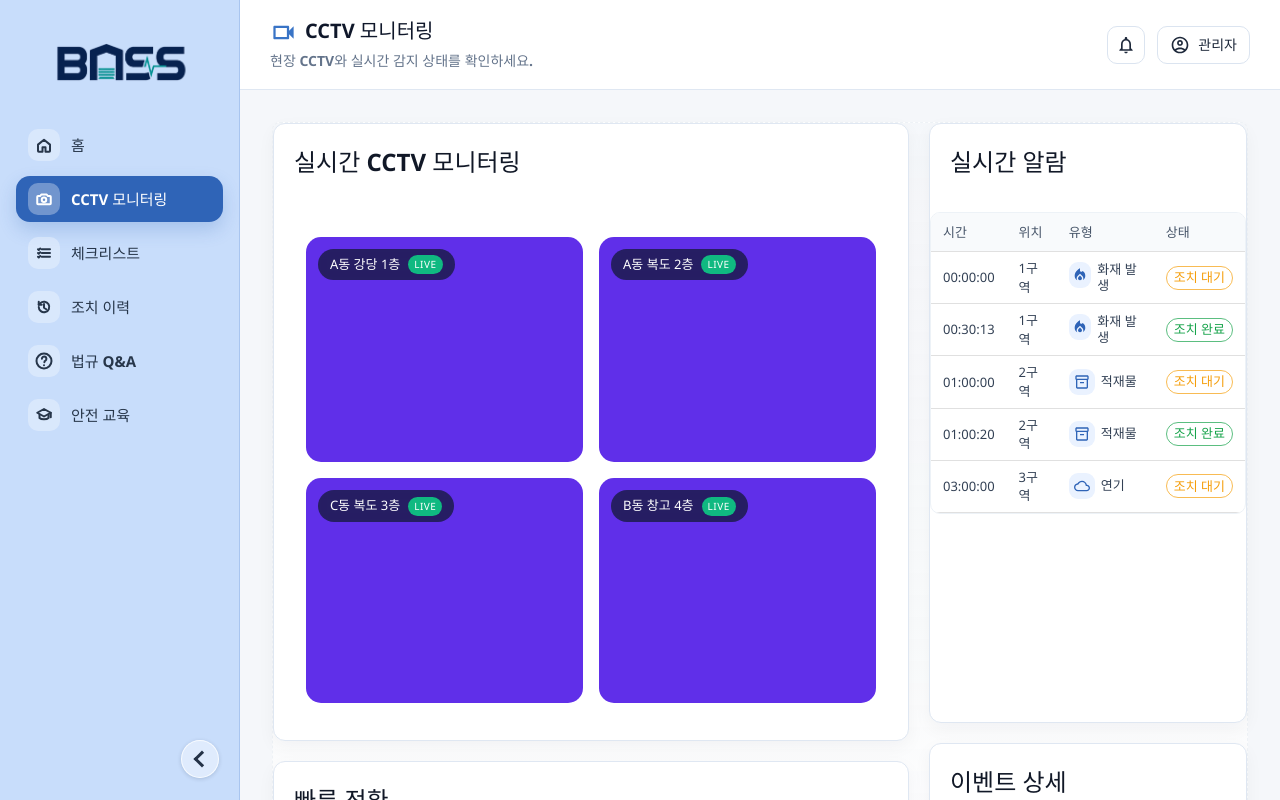
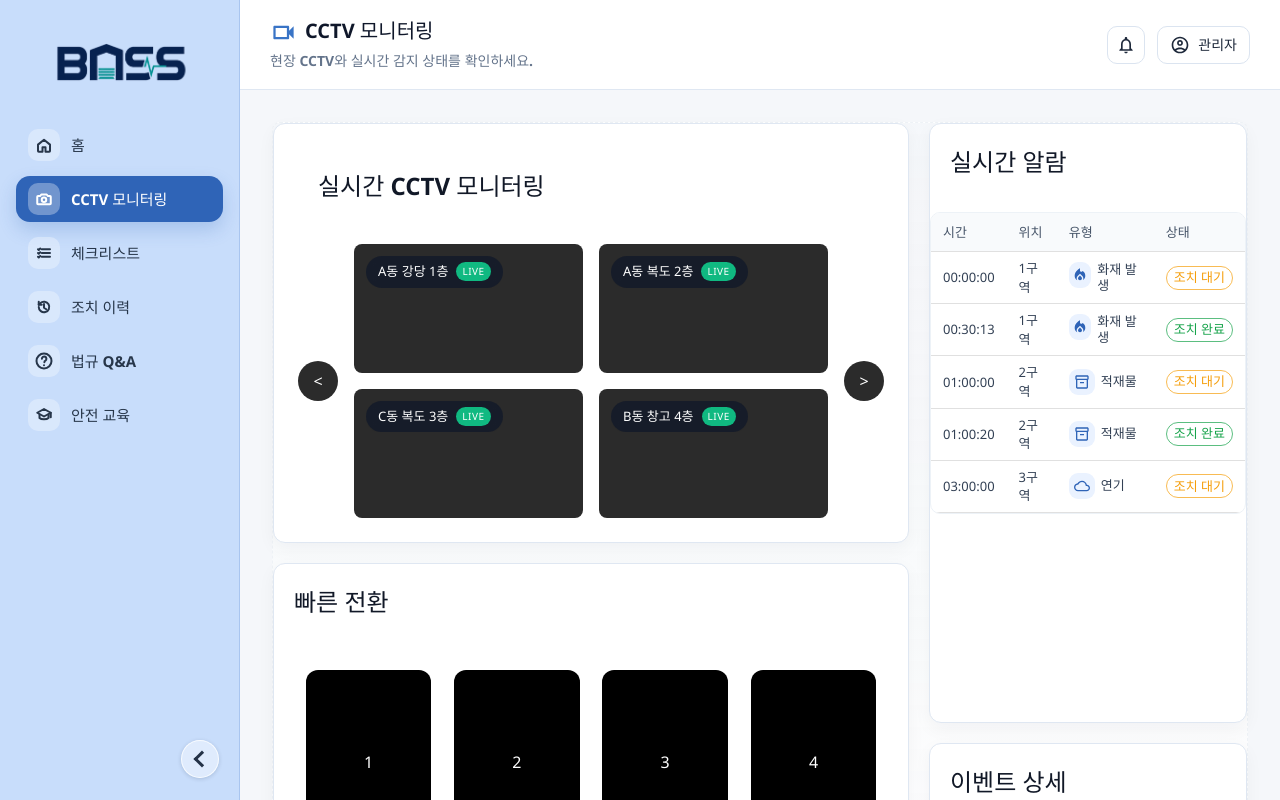
Before and after one commit to aivle-team03/frontend, a React (Vite) app: page /monitoring in a window 1280 px wide. Shown: the top 800 px of the page. Built offline with nearby package versions, Linux system fonts and the light colour scheme; a web font is replaced by a local one.

Commit message:
CCTV 페이징

```diff
--- a/src/mocks/mockData.js
+++ b/src/mocks/mockData.js
@@ -200,5 +200,23 @@ export const CCTV_INFO_MOCKUP_DATA=[
     location:'상가',
     time: '05:00:00',
     videoUrl:"/미정"
+  },
+
+  {
+    id:6,
+    section:"E동",
+    floor:"6층",
+    location:'사무실',
+    time: '06:00:00',
+    videoUrl:"/미정"
+  },
+
+  {
+    id:7,
+    section:"F동",
+    floor:"6층",
+    location:'사무실',
+    time: '07:00:00',
+    videoUrl:"/미정"
   }
 ]
--- a/src/pages/MonitoringDetailPage.jsx
+++ b/src/pages/MonitoringDetailPage.jsx
@@ -44,25 +44,25 @@ return(
             <div className="detection-Section">
                 <div className="subCard">
                     <div className="detection-Object">
-                        <div className="detection-object-Title">
-                            탐지 객체
-                        </div>
+
+                           <h2 className="section-title">탐지 개체</h2>
+
                     </div>
                 </div>
                 <div className="subCard">
                     <div className="detection-Object">
-                        <div className="detection-object-Title">
-                            이상 항목
-                        </div>
+
+                            <h3 className="section-title">이상 항목</h3>
+
                     </div>
                 </div>
             </div>
             <div className="subCard">
                 <div className="detection-object-info-Section">
                     <div className="detection-Object">
-                        <div className="detection-object-Title">
-                            선택 구격 탐지 정보
-                        </div>
+
+                            <h3 className="section-title">선택구역 탐지 정보</h3>
+
 
                         <div className="detection-object-info-button-Section">
                             <button className="detection-Button detection-Button:hover">
--- a/src/pages/MonitoringPage.jsx
+++ b/src/pages/MonitoringPage.jsx
@@ -3,16 +3,34 @@ import { recentEvents } from '../data/dashboardMock.js'
 import RecentEventsTable from '../components/monitoring/RecentEventsTableMonitoring.jsx'
 import styles from '../styles/CCTVMonitoring.module.css'
 import { CCTV_INFO_MOCKUP_DATA } from '../mocks/mockData.js'
+import { useState } from 'react';
 
 const cameraSlots = ['1', '2', '3', '4']
 
+
 function MonitoringPage() {
+  const [page, setPage] = useState(0);
   const navigate = useNavigate();
 
   const handleMoveToMonitoringDetail = (cctv) => {
     navigate('/monitoringdetail',{state : {cctvData:cctv}})
   }
-  const cctvList = CCTV_INFO_MOCKUP_DATA ? CCTV_INFO_MOCKUP_DATA.slice(0, 4):[];
+
+
+
+   const IncreasePage=  ()=>{
+      setPage(prev => {
+        const next = prev + 1;
+        return next * 4 < CCTV_INFO_MOCKUP_DATA.length ? next : prev;
+  });
+
+  }
+
+  const DecreasePage = () => {
+  setPage(prev => (prev > 0 ? prev - 1 : prev));
+};
+
+  const cctvList = CCTV_INFO_MOCKUP_DATA ? CCTV_INFO_MOCKUP_DATA.slice(page*4, 4*page+4):[];
 
 
   return (
@@ -21,9 +39,18 @@ function MonitoringPage() {
         <div className={styles.cctvSection}>
           <div className={styles.cctvmonitoringSection}>
             <h2 className={styles.title}>실시간 CCTV 모니터링</h2>
-            <div className={styles.videodashBoard}>
-                {cctvList.map((cctv) => (
-                <button
+
+             <div className={styles.videodashBoardWrapper}>
+              <button
+                className={styles.arrowButton}
+                onClick={() => DecreasePage()}
+              >
+                &lt;
+              </button>
+              <div
+                className={styles.videodashBoard}>
+                  {cctvList.map((cctv) => (
+                  <button
                     className={styles.video}
                     onClick={() => handleMoveToMonitoringDetail(cctv)}
                     key={cctv.id}
@@ -39,6 +66,13 @@ function MonitoringPage() {
                   </div>
                 </button>
               ))}
+              </div>
+               <button
+                className={styles.arrowButton}
+                onClick={() => IncreasePage()}
+               >
+                &gt;
+              </button>
 
             </div>
           </div>
--- a/src/styles/CCTVMonitoring.module.css
+++ b/src/styles/CCTVMonitoring.module.css
@@ -50,31 +50,56 @@
 .cctvmonitoringSection {
     display: flex;
     flex-direction: column;
-    /* border: 3px solid black; */
     align-items: center;
     border: 1px solid #dfe7f2;
     border-radius: 12px;
     background: #ffffff;
     box-shadow: 0 6px 18px rgba(15, 23, 42, 0.045);
+    padding: 24px;
 }
 
 .title {
     margin: 20px 20px;
     align-self: flex-start;
 }
+.videodashBoardWrapper{
+
+    display: flex;
+    align-items: center;
+    justify-content: space-between;
+    width: 100%;
+    gap: 16px;
+    margin-top: 20px;
+
+}
+
+.arrowButton {
+  width: 40px;
+  height: 40px;
+  border-radius: 50%;
+  /* 보라색 포인트 컬러에 맞춘 예시 스타일 */
+  background-color: #2b2b2b;
+  color: white;
+  border: none;
+  cursor: pointer;
+}
 
 .videodashBoard {
-    width: 95%;
+
+    /* width: 95%;
     background-color: rgba(182, 182, 182, 0);
 
     height: 500px;
     align-items: center;
     margin: 20px 10px;
-
+    flex-wrap: wrap;
     display: flex;
-    flex-wrap: wrap;
     justify-content: space-evenly;
-    align-content: space-evenly;
+    align-content: space-evenly; */
+    display: grid;
+  grid-template-columns: repeat(2, 1fr);
+  gap: 16px;
+  flex: 1;
 }
 
 .videochangedashBoard {
@@ -83,12 +108,11 @@
     height: 50%;
     justify-content: space-between;
 
-
 }
 
 
 .video {
-    position: relative;
+    /* position: relative;
     overflow: hidden;
     width: 46%;
     height: 45%;
@@ -97,7 +121,29 @@
     display: grid;
     place-items: center;
     border-radius: 15px;
-    border:none;
+    border:none; */
+
+    display: flex;
+  flex-direction: column;
+  justify-content: space-between;
+
+
+  width: 100%;
+  aspect-ratio: 16 / 9;
+
+  background-color: #2b2b2b;
+  border: none;
+  border-radius: 8px;
+  padding: 12px;
+  cursor: pointer;
+  box-sizing: border-box;
+  position: relative;
+  transition: transform 0.2s ease;
+
+}
+
+.video:hover {
+  transform: scale(1.02);
 }
 
 .cctvHeaderBadge {
@@ -115,13 +161,13 @@
     pointer-events: none;
 }
 
-/* 2. 위치 텍스트 스타일 */
+
 .cctvLocationText {
     color: #ffffff;
     font-size: 13px;
 }
 
-/* 3. LIVE 표시등 */
+
 .liveBadge {
     background-color: #10b981;
     color: #ffffff;
--- a/src/styles/monitoringdetail.css
+++ b/src/styles/monitoringdetail.css
@@ -88,7 +88,7 @@
     display: flex;
     flex-direction: column;
     align-items: center;
-    padding: 20px 16px;
+    padding: 0px 16px;
     height: 100%;
 }
 
```
